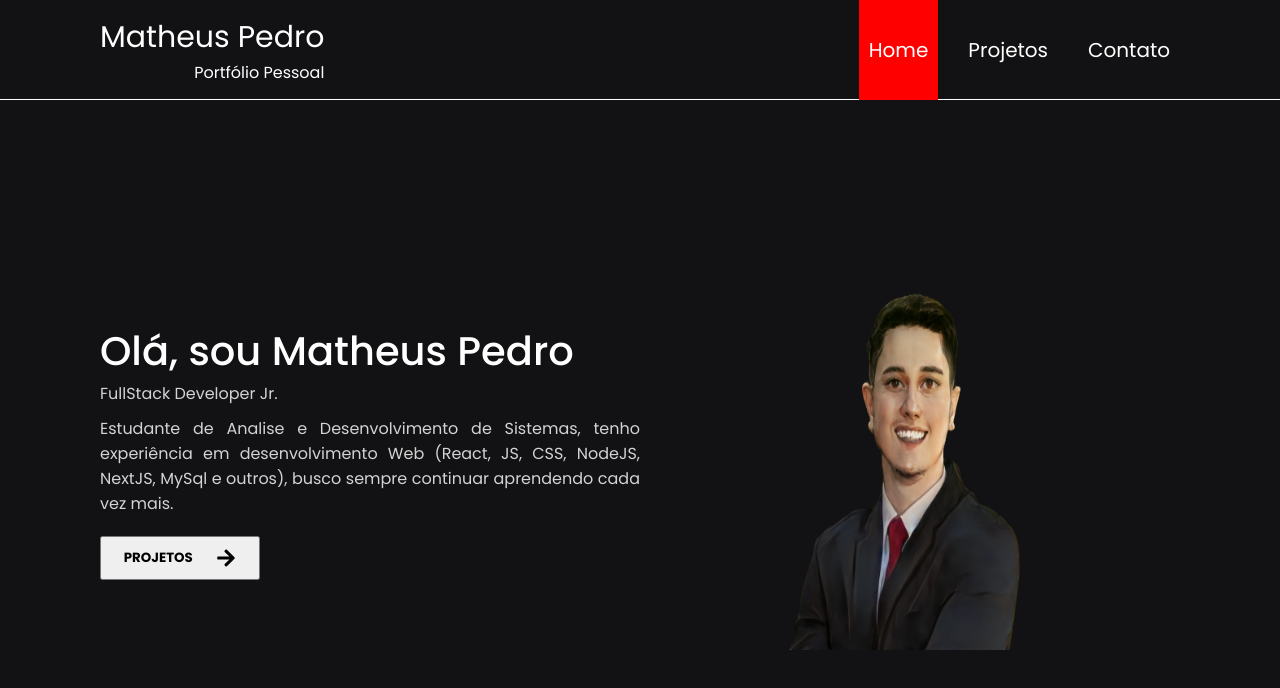
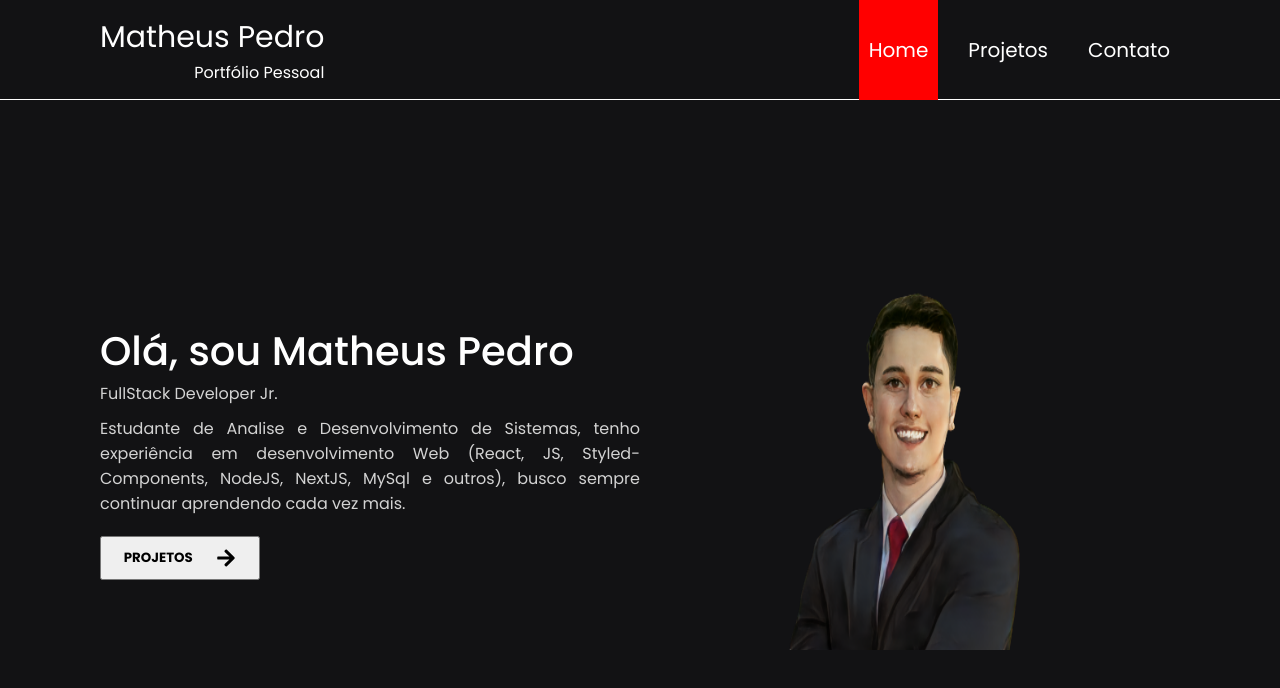
Before and after one commit to matheuspedrow/portifolio, a Next.js app: page / in a window 1280 px wide. Shown: the top 688 px of the page. Built offline with nearby package versions, Linux system fonts and the light colour scheme.

Commit message:
Att Langs

```diff
--- a/src/pages/index.jsx
+++ b/src/pages/index.jsx
@@ -11,7 +11,7 @@ export default function Home() {
         <Function>FullStack Developer Jr.</Function>
         <Intro>Estudante de Analise e Desenvolvimento de Sistemas,
           tenho experiência em desenvolvimento Web
-          (React, JS, CSS, NodeJS, NextJS, MySql e outros), busco sempre continuar aprendendo cada vez mais.
+          (React, JS, Styled-Components, NodeJS, NextJS, MySql e outros), busco sempre continuar aprendendo cada vez mais.
         </Intro>
         <Link href="projects">
           <LinkProjects>PROJETOS <FaArrowRight /></LinkProjects>
```
